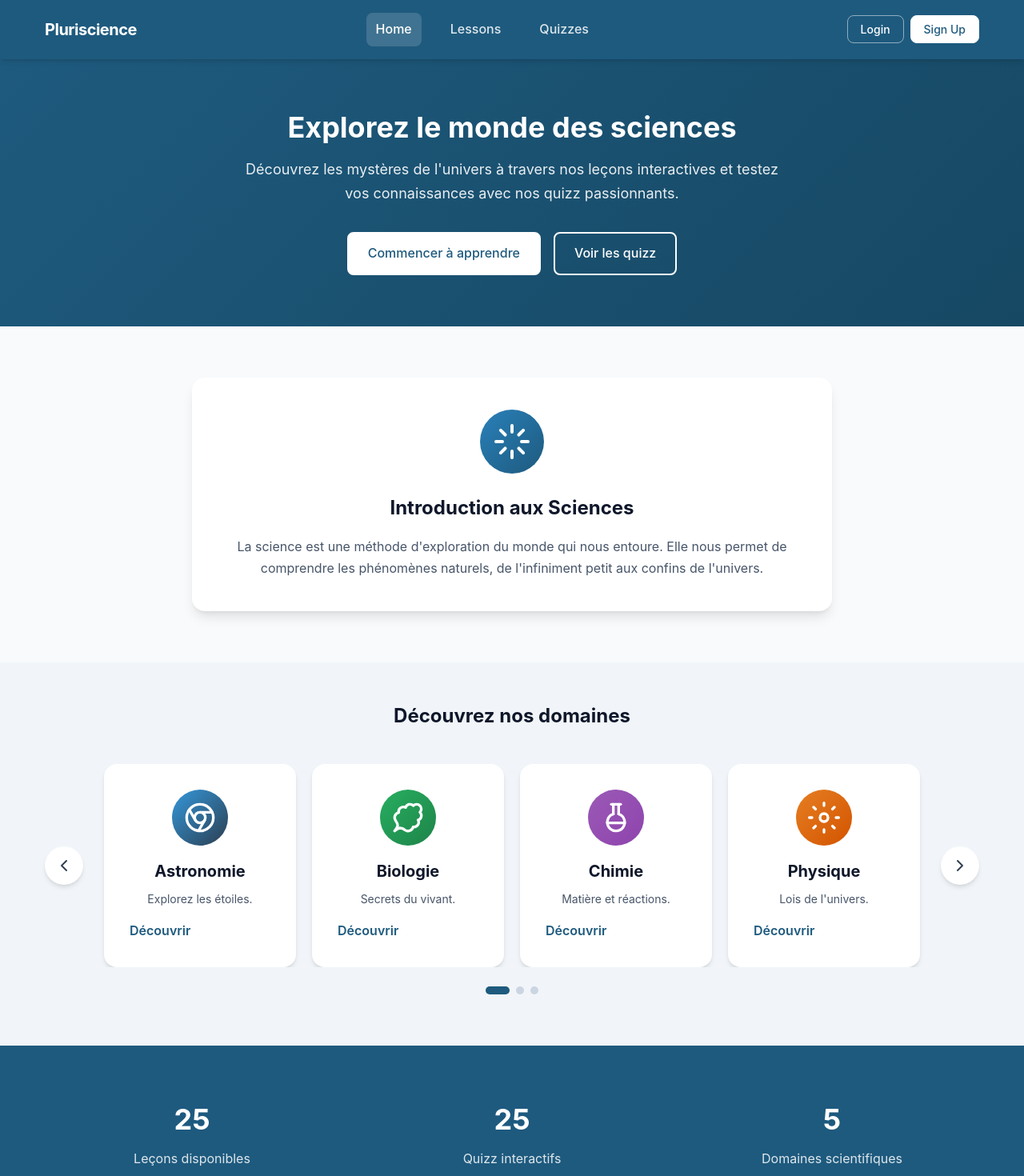
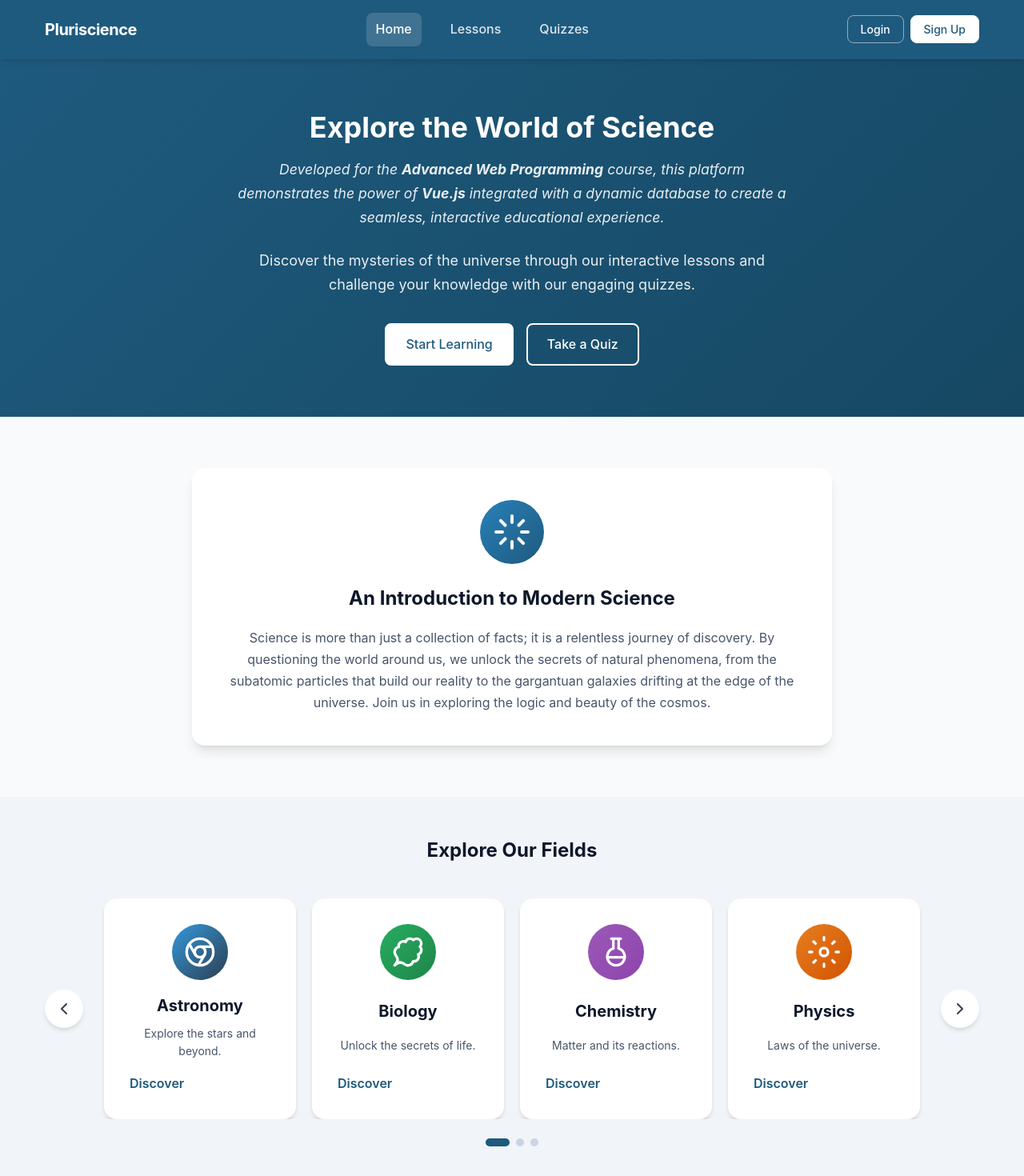
Before and after one commit to guillaumepenn/projet_web_s6, a Vue app in the folder client/: page /#/home in a window 1280 px wide. Shown: the top 1470 px of the page at 80% size. Built offline with nearby package versions, Linux system fonts and the light colour scheme.

Commit message:
finalisation HomeView.vue

```diff
--- a/client/package.json
+++ b/client/package.json
@@ -9,7 +9,8 @@
   },
   "dependencies": {
     "core-js": "^3.8.3",
-    "vue": "^3.2.13"
+    "vue": "^3.2.13",
+    "vue-router": "^5.0.6"
   },
   "devDependencies": {
     "@babel/core": "^7.12.16",
--- a/client/src/App.vue
+++ b/client/src/App.vue
@@ -1,7 +1,6 @@
 <template>
     <Navbar/>
     <main>
-      <!--The router isn't working, so we've adapted the functions so that they don't use Vue Router-->
       <router-view> </router-view>
     </main>
     <AppFooter/>
--- a/client/src/views/HomeView.vue
+++ b/client/src/views/HomeView.vue
@@ -4,11 +4,17 @@
         <section class="hero">
             <div class="container">
                 <div class="hero-content">
-                    <h1>Explorez le monde des sciences</h1>
-                    <p>Découvrez les mystères de l'univers à travers nos leçons interactives et testez vos connaissances avec nos quizz passionnants.</p>
+                    <h1>Explore the World of Science</h1>
+                    <!-- Ajout des détails sur le projet de cours -->
+                    <p class="project-context">
+                        Developed for the <strong>Advanced Web Programming</strong> course,
+                        this platform demonstrates the power of <strong>Vue.js</strong> integrated with a
+                        dynamic database to create a seamless, interactive educational experience.
+                    </p>
+                    <p>Discover the mysteries of the universe through our interactive lessons and challenge your knowledge with our engaging quizzes.</p>
                     <div class="hero-buttons">
-                        <router-link to="/lessons" class="btn btn-primary">Commencer à apprendre</router-link>
-                        <router-link to="/quizzes" class="btn btn-secondary">Voir les quizz</router-link>
+                        <router-link to="/lessons" class="btn btn-primary">Start Learning</router-link>
+                        <router-link to="/quizzes" class="btn btn-secondary">Take a Quiz</router-link>
                     </div>
                 </div>
             </div>
@@ -23,8 +29,14 @@
                             <path d="M12 2v4M12 18v4M4.93 4.93l2.83 2.83M16.24 16.24l2.83 2.83M2 12h4M18 12h4M4.93 19.07l2.83-2.83M16.24 7.76l2.83-2.83"/>
                         </svg>
                     </div>
-                    <h2>Introduction aux Sciences</h2>
-                    <p>La science est une méthode d'exploration du monde qui nous entoure. Elle nous permet de comprendre les phénomènes naturels, de l'infiniment petit aux confins de l'univers.</p>
+                    <h2>An Introduction to Modern Science</h2>
+                    <!-- Texte d'introduction plus accrocheur -->
+                    <p>
+                        Science is more than just a collection of facts; it is a relentless journey of discovery.
+                        By questioning the world around us, we unlock the secrets of natural phenomena,
+                        from the subatomic particles that build our reality to the gargantuan galaxies
+                        drifting at the edge of the universe. Join us in exploring the logic and beauty of the cosmos.
+                    </p>
                 </div>
             </div>
         </section>
@@ -32,10 +44,10 @@
         <!-- Carousel Section -->
         <section class="carousel-section">
             <div class="container">
-                <h2 class="section-title">Découvrez nos domaines</h2>
+                <h2 class="section-title">Explore Our Fields</h2>
                 <div class="carousel-wrapper">
 
-                    <button @click="prevSlide" class="carousel-btn carousel-btn-prev" aria-label="Précédent">
+                    <button @click="prevSlide" class="carousel-btn carousel-btn-prev" aria-label="Previous">
                         <svg xmlns="http://www.w3.org/2000/svg" width="24" height="24" viewBox="0 0 24 24" fill="none" stroke="currentColor" stroke-width="2" stroke-linecap="round" stroke-linejoin="round"><polyline points="15 18 9 12 15 6"/></svg>
                     </button>
 
@@ -44,19 +56,18 @@
                             transform: `translateX(-${currentIndex * (100 / slidesPerView)}%)`,
                             '--slides-per-view': slidesPerView
                         }">
-                            <!-- UN SEUL v-for qui génère toutes les cartes proprement -->
                             <div v-for="domain in domains" :key="domain.id" class="carousel-slide">
                                 <div class="domain-card">
                                     <div :class="['domain-icon', domain.class]" v-html="domain.icon"></div>
                                     <h3>{{ domain.title }}</h3>
                                     <p>{{ domain.description }}</p>
-                                    <router-link :to="domain.link" class="domain-link">Découvrir</router-link>
+                                    <router-link :to="domain.link" class="domain-link">Discover</router-link>
                                 </div>
                             </div>
                         </div>
                     </div>
 
-                    <button @click="nextSlide" class="carousel-btn carousel-btn-next" aria-label="Suivant">
+                    <button @click="nextSlide" class="carousel-btn carousel-btn-next" aria-label="Next">
                         <svg xmlns="http://www.w3.org/2000/svg" width="24" height="24" viewBox="0 0 24 24" fill="none" stroke="currentColor" stroke-width="2" stroke-linecap="round" stroke-linejoin="round"><polyline points="9 18 15 12 9 6"/></svg>
                     </button>
                 </div>
@@ -89,17 +100,17 @@
 <script setup>
 import { ref, onMounted, onUnmounted } from 'vue';
 
-// --- DONNÉES DES DOMAINES ---
+// --- DOMAIN DATA (Translated) ---
 const domains = [
-    { id: 1, title: 'Astronomie', class: 'astronomy', description: 'Explorez les étoiles.', link: '/lessons', icon: '<svg xmlns="http://www.w3.org/2000/svg" width="40" height="40" viewBox="0 0 24 24" fill="none" stroke="currentColor" stroke-width="2" stroke-linecap="round" stroke-linejoin="round"><circle cx="12" cy="12" r="10"/><circle cx="12" cy="12" r="4"/><line x1="21.17" y1="8" x2="12" y2="8"/><line x1="3.95" y1="6.06" x2="8.54" y2="14"/><line x1="10.88" y1="21.94" x2="15.46" y2="14"/></svg>' },
-    { id: 2, title: 'Biologie', class: 'biology', description: 'Secrets du vivant.', link: '/lessons', icon: '<svg xmlns="http://www.w3.org/2000/svg" width="40" height="40" viewBox="0 0 24 24" fill="none" stroke="currentColor" stroke-width="2" stroke-linecap="round" stroke-linejoin="round"><path d="M2 22c1.25-.987 2.27-1.975 3.9-2.2a5.56 5.56 0 0 1 3.8 1.5 4 4 0 0 0 6.187-2.353 3.5 3.5 0 0 0 3.69-5.116A3.5 3.5 0 0 0 20.95 8 3.5 3.5 0 1 0 16 3.05a3.5 3.5 0 0 0-5.831 1.373 3.5 3.5 0 0 0-5.116 3.69 4 4 0 0 0-2.348 6.155C3.499 15.42 4.409 16.712 4.2 18.1 3.926 19.743 3.014 20.732 2 22"/></svg>' },
-    { id: 3, title: 'Chimie', class: 'chemistry', description: 'Matière et réactions.', link: '/lessons', icon: '<svg xmlns="http://www.w3.org/2000/svg" width="40" height="40" viewBox="0 0 24 24" fill="none" stroke="currentColor" stroke-width="2" stroke-linecap="round" stroke-linejoin="round"><path d="M10 2v7.31"/><path d="M14 9.3V1.99"/><path d="M8.5 2h7"/><path d="M14 9.3a6.5 6.5 0 1 1-4 0"/><path d="M5.52 16h12.96"/></svg>' },
-    { id: 4, title: 'Physique', class: 'physics', description: 'Lois de l\'univers.', link: '/lessons', icon: '<svg xmlns="http://www.w3.org/2000/svg" width="40" height="40" viewBox="0 0 24 24" fill="none" stroke="currentColor" stroke-width="2" stroke-linecap="round" stroke-linejoin="round"><circle cx="12" cy="12" r="3"/><path d="M12 1v2M12 21v2M4.22 4.22l1.42 1.42M18.36 18.36l1.42 1.42M1 12h2M21 12h2M4.22 19.78l1.42-1.42M18.36 5.64l1.42-1.42"/></svg>' },
-    { id: 5, title: 'Géologie', class: 'geology', description: 'Étude de la Terre.', link: '/lessons', icon: '<svg xmlns="http://www.w3.org/2000/svg" width="40" height="40" viewBox="0 0 24 24" fill="none" stroke="currentColor" stroke-width="2" stroke-linecap="round" stroke-linejoin="round"><path d="m8 3 4 8 5-5 5 15H2L8 3z"/></svg>' },
-    { id: 6, title: 'Botanique', class: 'botany', description: 'Monde des plantes.', link: '/lessons', icon: '<svg xmlns="http://www.w3.org/2000/svg" width="40" height="40" viewBox="0 0 24 24" fill="none" stroke="currentColor" stroke-width="2" stroke-linecap="round" stroke-linejoin="round"><path d="M12 22v-7"/><path d="M9 18c-4.51 2-5-2-7-2 2-2 3.51-1 7-2"/><path d="M15 18c4.51 2 5-2 7-2-2-2-3.51-1-7-2"/><path d="M12 15c4.51 2 5-2 7-2-2-2-3.51-1-7-2"/><path d="M12 15c-4.51 2-5-2-7-2 2-2 3.51-1 7-2"/><path d="M12 10V2"/></svg>' }
+    { id: 1, title: 'Astronomy', class: 'astronomy', description: 'Explore the stars and beyond.', link: '/lessons', icon: '<svg xmlns="http://www.w3.org/2000/svg" width="40" height="40" viewBox="0 0 24 24" fill="none" stroke="currentColor" stroke-width="2" stroke-linecap="round" stroke-linejoin="round"><circle cx="12" cy="12" r="10"/><circle cx="12" cy="12" r="4"/><line x1="21.17" y1="8" x2="12" y2="8"/><line x1="3.95" y1="6.06" x2="8.54" y2="14"/><line x1="10.88" y1="21.94" x2="15.46" y2="14"/></svg>' },
+    { id: 2, title: 'Biology', class: 'biology', description: 'Unlock the secrets of life.', link: '/lessons', icon: '<svg xmlns="http://www.w3.org/2000/svg" width="40" height="40" viewBox="0 0 24 24" fill="none" stroke="currentColor" stroke-width="2" stroke-linecap="round" stroke-linejoin="round"><path d="M2 22c1.25-.987 2.27-1.975 3.9-2.2a5.56 5.56 0 0 1 3.8 1.5 4 4 0 0 0 6.187-2.353 3.5 3.5 0 0 0 3.69-5.116A3.5 3.5 0 0 0 20.95 8 3.5 3.5 0 1 0 16 3.05a3.5 3.5 0 0 0-5.831 1.373 3.5 3.5 0 0 0-5.116 3.69 4 4 0 0 0-2.348 6.155C3.499 15.42 4.409 16.712 4.2 18.1 3.926 19.743 3.014 20.732 2 22"/></svg>' },
+    { id: 3, title: 'Chemistry', class: 'chemistry', description: 'Matter and its reactions.', link: '/lessons', icon: '<svg xmlns="http://www.w3.org/2000/svg" width="40" height="40" viewBox="0 0 24 24" fill="none" stroke="currentColor" stroke-width="2" stroke-linecap="round" stroke-linejoin="round"><path d="M10 2v7.31"/><path d="M14 9.3V1.99"/><path d="M8.5 2h7"/><path d="M14 9.3a6.5 6.5 0 1 1-4 0"/><path d="M5.52 16h12.96"/></svg>' },
+    { id: 4, title: 'Physics', class: 'physics', description: 'Laws of the universe.', link: '/lessons', icon: '<svg xmlns="http://www.w3.org/2000/svg" width="40" height="40" viewBox="0 0 24 24" fill="none" stroke="currentColor" stroke-width="2" stroke-linecap="round" stroke-linejoin="round"><circle cx="12" cy="12" r="3"/><path d="M12 1v2M12 21v2M4.22 4.22l1.42 1.42M18.36 18.36l1.42 1.42M1 12h2M21 12h2M4.22 19.78l1.42-1.42M18.36 5.64l1.42-1.42"/></svg>' },
+    { id: 5, title: 'Geology', class: 'geology', description: 'Study of the Earth.', link: '/lessons', icon: '<svg xmlns="http://www.w3.org/2000/svg" width="40" height="40" viewBox="0 0 24 24" fill="none" stroke="currentColor" stroke-width="2" stroke-linecap="round" stroke-linejoin="round"><path d="m8 3 4 8 5-5 5 15H2L8 3z"/></svg>' },
+    { id: 6, title: 'Botany', class: 'botany', description: 'The world of plants.', link: '/lessons', icon: '<svg xmlns="http://www.w3.org/2000/svg" width="40" height="40" viewBox="0 0 24 24" fill="none" stroke="currentColor" stroke-width="2" stroke-linecap="round" stroke-linejoin="round"><path d="M12 22v-7"/><path d="M9 18c-4.51 2-5-2-7-2 2-2 3.51-1 7-2"/><path d="M15 18c4.51 2 5-2 7-2-2-2-3.51-1-7-2"/><path d="M12 15c4.51 2 5-2 7-2-2-2-3.51-1-7-2"/><path d="M12 15c-4.51 2-5-2-7-2 2-2 3.51-1 7-2"/><path d="M12 10V2"/></svg>' }
 ];
 
-// --- LOGIQUE CAROUSEL ---
+// --- CAROUSEL LOGIC ---
 const currentIndex = ref(0);
 const slidesPerView = ref(4);
 
@@ -120,11 +131,11 @@ const prevSlide = () => {
   currentIndex.value = currentIndex.value <= 0 ? max : currentIndex.value - 1;
 };
 
-// --- LOGIQUE STATS ---
+// --- STATS LOGIC (Translated) ---
 const stats = ref([
-  { label: 'Leçons disponibles', target: 25, current: 0 },
-  { label: 'Quizz interactifs', target: 25, current: 0 },
-  { label: 'Domaines scientifiques', target: 5, current: 0 }
+  { label: 'Available Lessons', target: 25, current: 0 },
+  { label: 'Interactive Quizzes', target: 25, current: 0 },
+  { label: 'Scientific Fields', target: 6, current: 0 }
 ]);
 
 const animateStats = () => {
@@ -144,7 +155,7 @@ const animateStats = () => {
   });
 };
 
-// --- CYCLE DE VIE ---
+// --- LIFE CYCLE ---
 let autoPlay;
 
 onMounted(() => {
@@ -161,10 +172,17 @@ onUnmounted(() => {
 </script>
 
 <style scoped>
-    /* On importe ton CSS global */
-    @import '../assets/styles.css';
+    /* Hero Context styling for better readability */
+    .project-context {
+        font-size: 1.1rem;
+        font-style: italic;
+        margin-bottom: 1.5rem;
+        opacity: 0.9;
+        max-width: 800px;
+        margin-left: auto;
+        margin-right: auto;
+    }
 
-    /* On force les règles critiques ici pour l'alignement */
     .carousel-window {
         overflow: hidden;
         width: 100%;
@@ -177,10 +195,9 @@ onUnmounted(() => {
     }
 
     .carousel-slide {
-        /* On utilise la variable définie en JS */
         flex: 0 0 calc(100% / var(--slides-per-view, 1));
         min-width: calc(100% / var(--slides-per-view, 1));
-        padding: 0 10px; /* Espace constant entre les cartes */
+        padding: 0 10px;
         box-sizing: border-box;
     }
 
@@ -191,6 +208,5 @@ onUnmounted(() => {
         justify-content: space-between;
     }
 
-    /* Couleur spécifique pour botanique non définie dans ton gradient précédent */
     .domain-icon.botany { background: linear-gradient(135deg, #2e7d32, #1b5e20); }
 </style>
```
Also changed, not shown: 1 other file (tests, documents, lock files or other folders).
